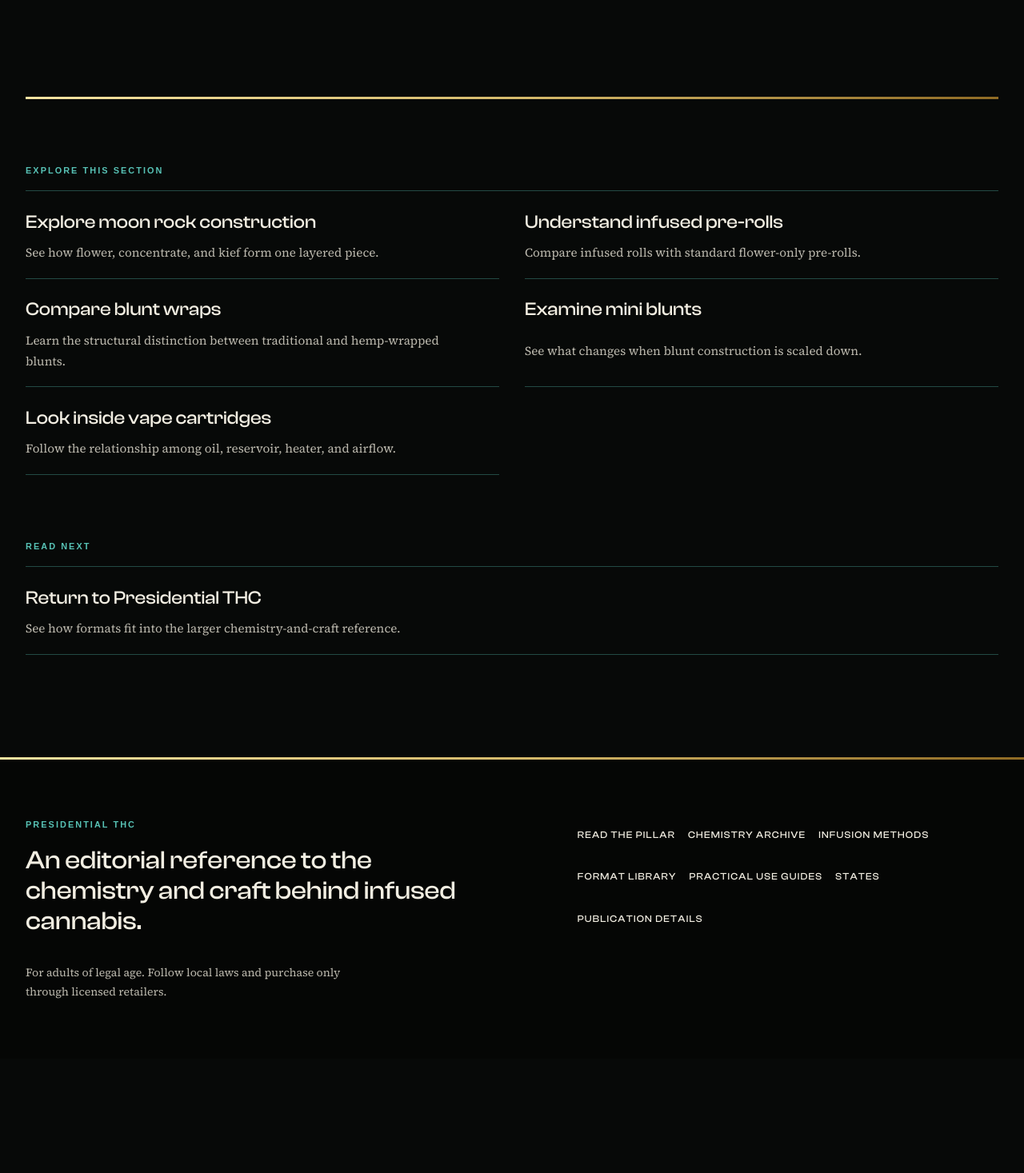
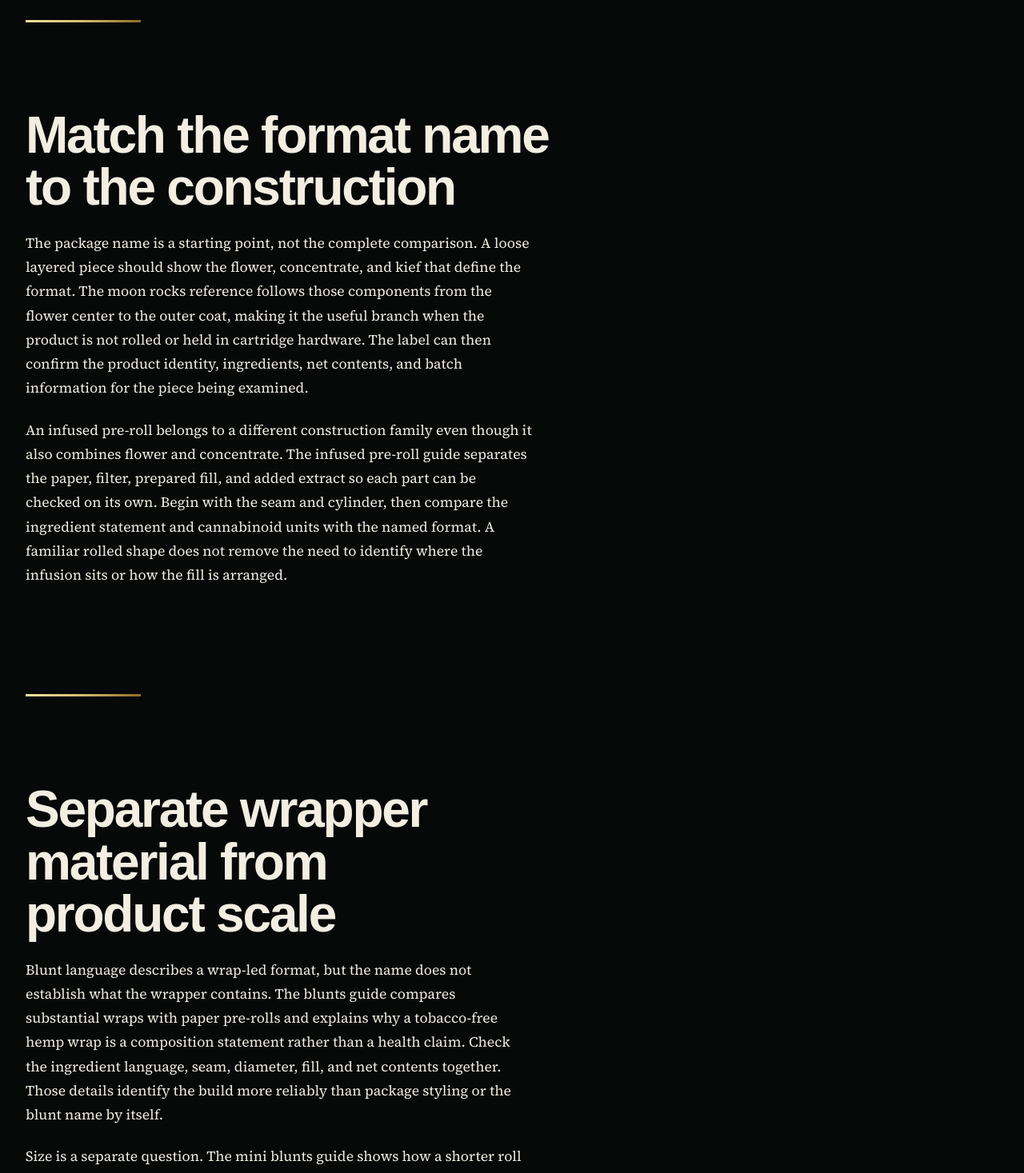
Before and after one commit to MONKEEJUMP/presidential-thc-net, a Next.js app: page /formats in a window 1280 px wide. Shown: the part 6480-7947 px from the top of the page at 80% size. Before the commit the page ends 7804 px from the top, so only its background shows below. Built offline with nearby package versions, Linux system fonts and the light colour scheme; a web font is replaced by a local one.

Commit message:
seo: expand formats hub content depth (#15)

```diff
--- a/src/content/formats.ts
+++ b/src/content/formats.ts
@@ -9,7 +9,7 @@
     title: "Infused Cannabis Formats Compared | Presidential THC",
     description:
       "Compare moon rocks, infused pre-rolls, tobacco-free blunts, mini blunts, and vape cartridges by construction and format.",
-    wordTarget: [400, 600],
+    wordTarget: [800, 1100],
     intro: [
       `Infused cannabis formats are different ways of bringing flower and concentrate together, or of placing an extract into cartridge hardware. Moon rocks use three visible layers; pre-rolls, blunts, and minis package infused flower inside a wrap; vape cartridges pair a flowable extract with a heating core. The format determines construction, handling, airflow, and what information matters on the label.`,
       `This hub compares those structures without treating one as universally better. Start with the format you want to understand, then look at its components, distribution of concentrate, package information, and physical condition.`,
@@ -57,6 +57,30 @@
           `Names are useful, but the physical build tells you more. For a combustible format, examine wrap integrity, fill uniformity, visible concentrate distribution, and package condition. For a cartridge, examine the reservoir, seals, ingredient statement, and hardware compatibility. In every category, use the labeled batch and cannabinoid information instead of assuming that size, color, or format name guarantees a particular composition.`,
         ],
       },
+      {
+        id: "match-name-to-construction",
+        heading: "Match the format name to the construction",
+        paragraphs: [
+          `The package name is a starting point, not the complete comparison. A loose layered piece should show the flower, concentrate, and kief that define the format. The moon rocks reference follows those components from the flower center to the outer coat, making it the useful branch when the product is not rolled or held in cartridge hardware. The label can then confirm the product identity, ingredients, net contents, and batch information for the piece being examined.`,
+          `An infused pre-roll belongs to a different construction family even though it also combines flower and concentrate. The infused pre-roll guide separates the paper, filter, prepared fill, and added extract so each part can be checked on its own. Begin with the seam and cylinder, then compare the ingredient statement and cannabinoid units with the named format. A familiar rolled shape does not remove the need to identify where the infusion sits or how the fill is arranged.`,
+        ],
+      },
+      {
+        id: "separate-wrap-from-scale",
+        heading: "Separate wrapper material from product scale",
+        paragraphs: [
+          `Blunt language describes a wrap-led format, but the name does not establish what the wrapper contains. The blunts guide compares substantial wraps with paper pre-rolls and explains why a tobacco-free hemp wrap is a composition statement rather than a health claim. Check the ingredient language, seam, diameter, fill, and net contents together. Those details identify the build more reliably than package styling or the blunt name by itself.`,
+          `Size is a separate question. The mini blunts guide shows how a shorter roll keeps the wrap, seam, infused fill, mouth end, and lighting end while changing their proportions. Compare a mini with a full blunt by unit size, package count, total net contents, wrapper material, and cannabinoid labeling. The word mini does not establish a standard weight or infusion ratio, so the specific package remains the reference for that batch.`,
+        ],
+      },
+      {
+        id: "follow-the-right-format-path",
+        heading: "Follow the path for the format in front of you",
+        paragraphs: [
+          `Cartridges move the comparison away from flower and wraps. The vape cartridge guide maps the reservoir, oil, intake openings, heating core, air path, mouthpiece, and battery connection as one system. For that format, inspect the seals and hardware condition, confirm the ingredient and batch information, and check that the cartridge is compatible with the intended battery. Wrapper and fill tests that make sense for a blunt do not answer those hardware questions.`,
+          `Use this hub as a routing page rather than a ranking. Identify whether the product is layered, paper-rolled, wrap-led, scaled as a mini, or built around extract hardware, then open the matching format reference. Presidential THC publishes this material as a chemistry and format reference. Presidential THC is the publisher and brand name, not a cannabis strain. Cultivar, extract, package, and batch names should be read as separate kinds of information.`,
+        ],
+      },
     ],
     childLinks: [
       {
@@ -93,6 +117,36 @@
       },
     ],
     contextualLinks: [
+      {
+        href: "/formats/moon-rocks",
+        anchor: "moon rocks reference",
+        sectionId: "match-name-to-construction",
+        paragraphIndex: 0,
+      },
+      {
+        href: "/formats/infused-pre-rolls",
+        anchor: "infused pre-roll guide",
+        sectionId: "match-name-to-construction",
+        paragraphIndex: 1,
+      },
+      {
+        href: "/formats/blunts",
+        anchor: "blunts guide",
+        sectionId: "separate-wrap-from-scale",
+        paragraphIndex: 0,
+      },
+      {
+        href: "/formats/mini-blunts",
+        anchor: "mini blunts guide",
+        sectionId: "separate-wrap-from-scale",
+        paragraphIndex: 1,
+      },
+      {
+        href: "/formats/vape-cartridges",
+        anchor: "vape cartridge guide",
+        sectionId: "follow-the-right-format-path",
+        paragraphIndex: 0,
+      },
       {
         href: "/infusion",
         anchor: "infused",
```
